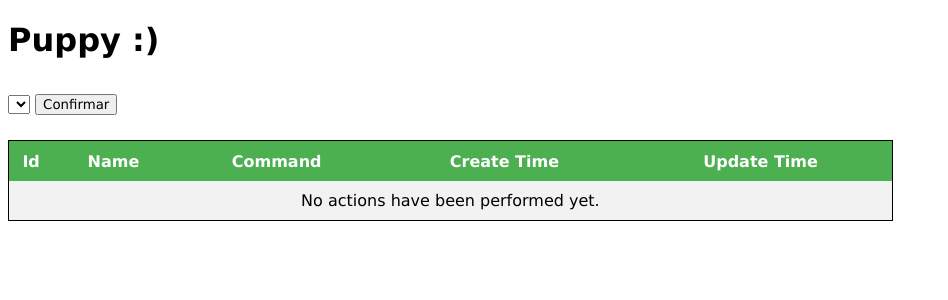
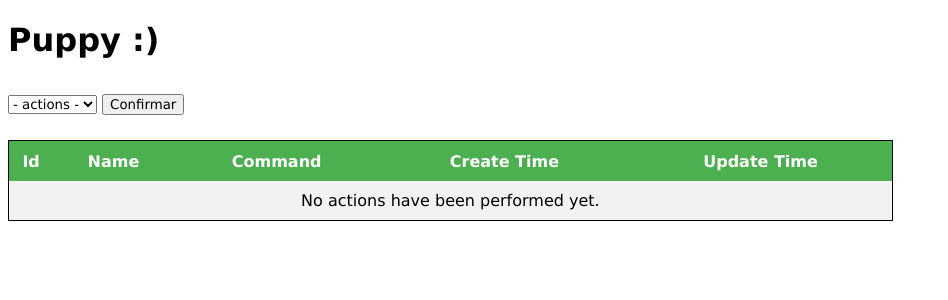
Before and after one commit to ivanlmj/Puppy, a Flask app: page /panel in a window 1280 px wide. Shown: the top 300 px of the page, without its empty margins (0-948 px from the left). Run offline with Flask 2, Linux system fonts and the light colour scheme; data that the repository does not hold is empty.

Commit message:
adding default option for actions combo-box

```diff
--- a/templates/panel.html
+++ b/templates/panel.html
@@ -27,6 +27,7 @@
 	<div id="select_action">
 	  <form action="/panel/run" method="post">
 	      <select id="action" name="action_id">
+		<option selected> - actions - </option>
 		<!-- <option>s are added dinamically (actions.js) -->
 	      </select>
 	      <input type="submit" value="Confirmar">
```
